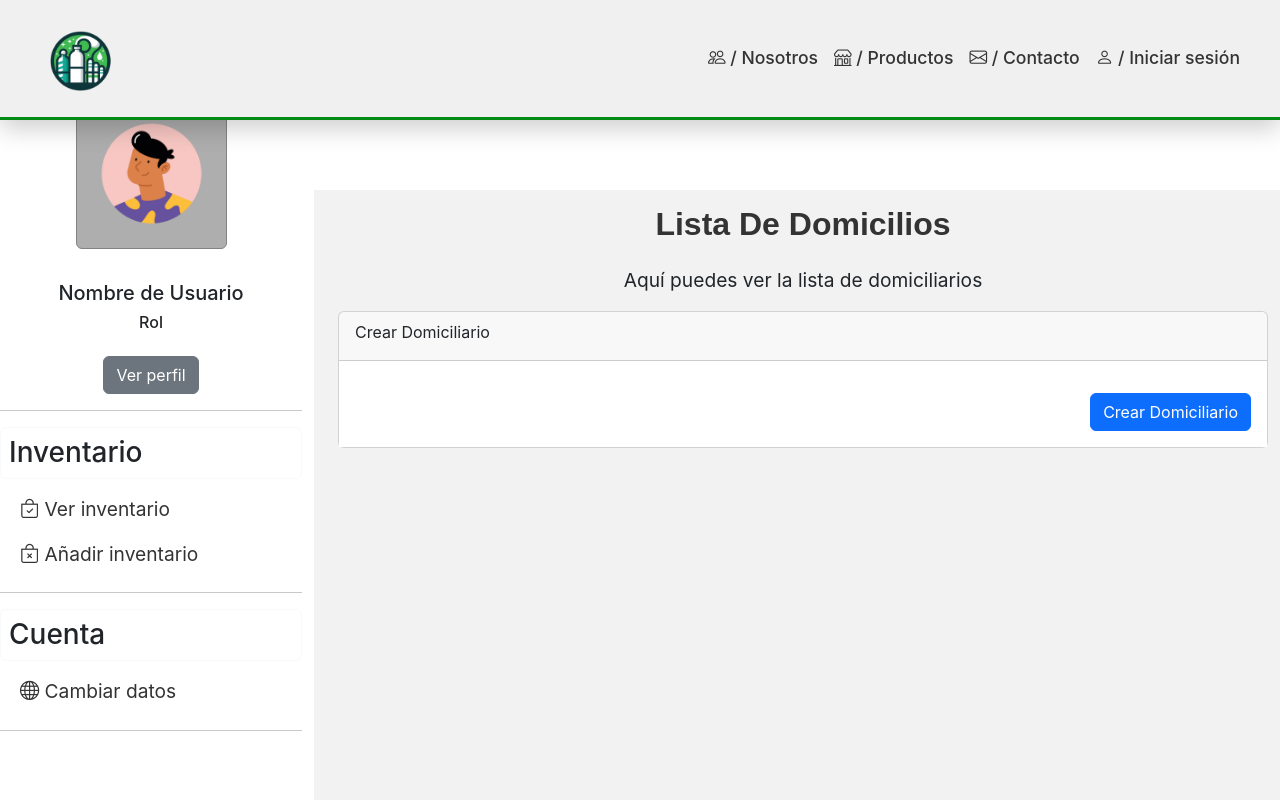
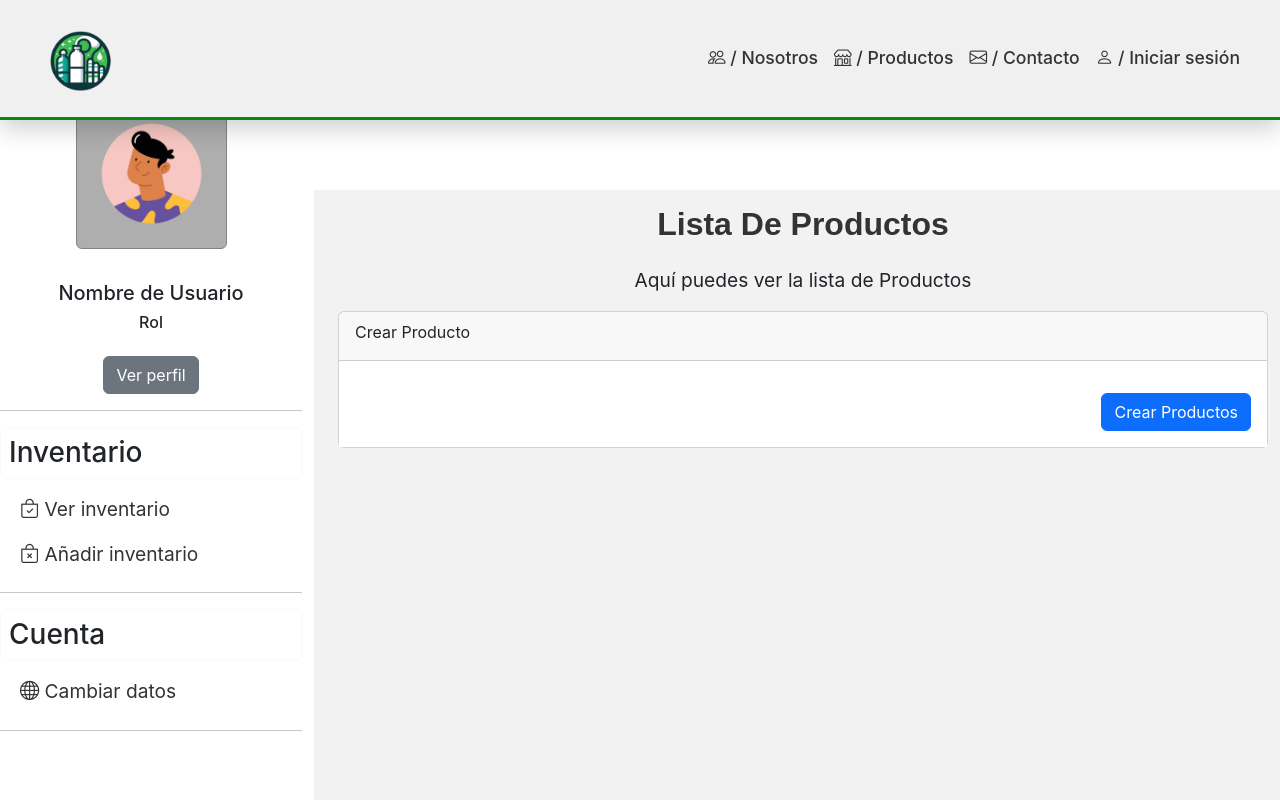
Before and after one commit to DanSRM02/React-Project, a React (Create React App) app: page /Inventory/Create in a window 1280 px wide. Shown: the top 800 px of the page. Built offline with nearby package versions, Linux system fonts and the light colour scheme.

Commit message:
Instalacion Axios

```diff
--- a/package.json
+++ b/package.json
@@ -6,6 +6,7 @@
     "@testing-library/jest-dom": "^5.17.0",
     "@testing-library/react": "^13.4.0",
     "@testing-library/user-event": "^13.5.0",
+    "axios": "^1.7.7",
     "react": "^18.3.1",
     "react-dom": "^18.3.1",
     "react-router-dom": "^6.27.0",
--- a/src/Components/Inventory/InventoryCreate.js
+++ b/src/Components/Inventory/InventoryCreate.js
@@ -64,20 +64,20 @@ const InventoryCreate = () => {
 
                 {/* Cuerpo Contenido */}
                 <div className="col-md-9 cuerpocontenido">
-                    <h1 className="text-center seccion-titulo">Lista De Domicilios</h1>
-                    <p className="text-center seccion-texto">Aquí puedes ver la lista de domiciliarios</p>
+                    <h1 className="text-center seccion-titulo">Lista De Productos</h1>
+                    <p className="text-center seccion-texto">Aquí puedes ver la lista de Productos</p>
                     <div className="container-fluid">
                         <div className="row">
                             <div className="col-md-12">
                                 <div className="card card-default">
                                     <div className="card-header" style={{ display: 'flex', justifyContent: 'space-between', alignItems: 'center' }}>
-                                        <span className="card-title">Crear Domiciliario</span>
+                                        <span className="card-title">Crear Producto</span>
                                     </div>
                                     <div className="card-body bg-white">
                                         <form onSubmit={handleSubmit} role="form">
                                             {/* Añadir campos de formulario aquí si es necesario */}
                                             <div className="mt-3" style={{ textAlign: 'right' }}>
-                                                <button type="submit" className="btn btn-primary">Crear Domiciliario</button>
+                                                <button type="submit" className="btn btn-primary">Crear Productos</button>
                                             </div>
                                         </form>
                                     </div>
--- a/src/Components/Inventory/InventoryEdit.js
+++ b/src/Components/Inventory/InventoryEdit.js
@@ -1,4 +1,5 @@
 import React, { useState } from 'react';
+import PlantillaUno from '../PlantillaUno';
 
 const InventoryEdit = ({ initialData, onSubmit }) => {
     const [inventario, setInventario] = useState({
@@ -23,6 +24,7 @@ const InventoryEdit = ({ initialData, onSubmit }) => {
     };
 
     return (
+        <PlantillaUno>
         <div className="col-md-9 cuerpocontenido">
             <h1 className="text-center seccion-titulo">Lista De Domicilios</h1>
             <p className="text-center seccion-texto">Aquí puedes ver la lista de domiciliarios</p>
@@ -89,7 +91,8 @@ const InventoryEdit = ({ initialData, onSubmit }) => {
                 </div>
             </div>
         </div>
+        </PlantillaUno>
     );
-};
+    }
 
-export default InventoryEdit;
+    export default InventoryEdit;
```
Also changed, not shown: 1 other file (tests, documents, lock files or other folders).
